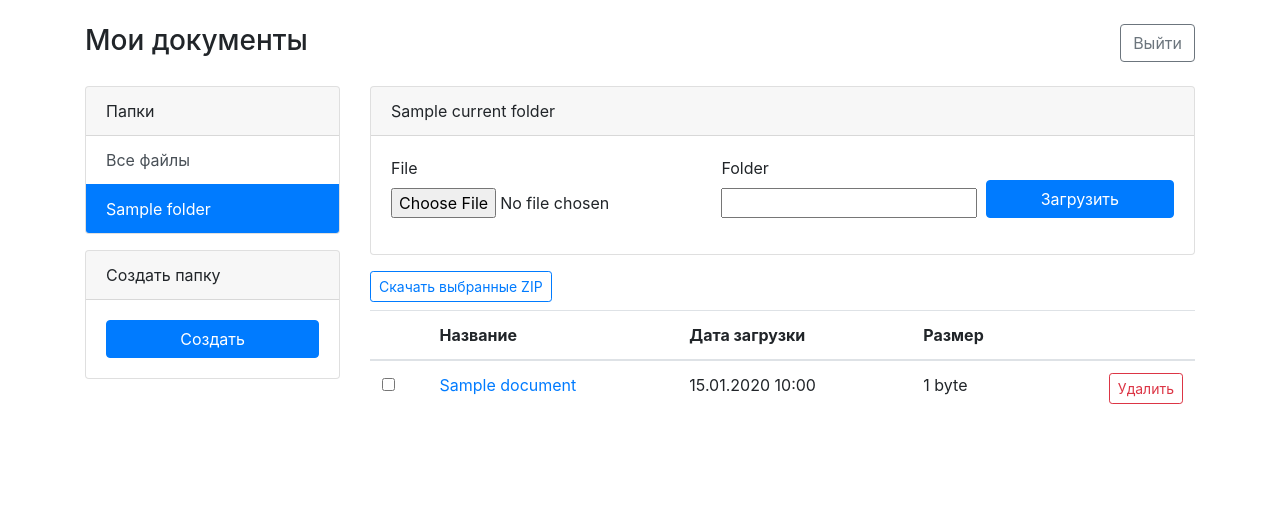
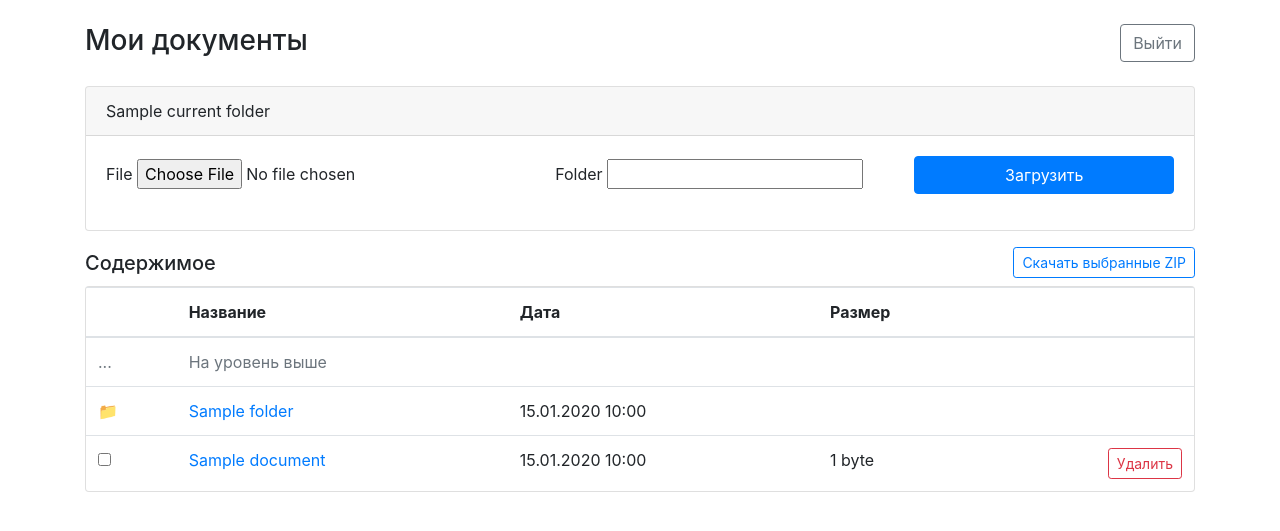
Before and after one commit to golovin12/template_project, a Django app: template documents/templates/documents/index.html in a window 1280 px wide. Shown: the top 531 px of the page. Run offline with Django 5.2, Linux system fonts and the light colour scheme; the template is opened without the code that fills it: most values are stand-ins (such as "Sample title", 1, 10 or a date in 2020); form fields are guessed from the names that the template uses; parts of the project's set-up code (start-up, migrations or seed data) failed here and were passed over; some libraries are stand-ins or nearby versions.

Commit message:
async documents

```diff
--- a/documents/templates/documents/index.html
+++ b/documents/templates/documents/index.html
@@ -26,60 +26,12 @@
         </form>
     </div>
 
-    <div class="row">
-        <div class="col-md-3">
-            <div class="card mb-3">
-                <div class="card-header">Папки</div>
-                <div class="list-group list-group-flush">
-                    <a href="{% url 'documents:index' %}"
-                       class="list-group-item list-group-item-action {% if not current_folder %}active{% endif %}">
-                        Все файлы
-                    </a>
-
-                    {% for folder in folders %}
-                        <a href="{% url 'documents:index' %}?folder={{ folder.pk }}"
-                           class="list-group-item list-group-item-action {% if current_folder.pk == folder.pk %}active{% endif %}">
-                            {{ folder.name }}
-                        </a>
-                    {% empty %}
-                        <div class="list-group-item text-muted">Папок пока нет</div>
-                    {% endfor %}
-                </div>
-            </div>
-
-            <div class="card">
-                <div class="card-header">Создать папку</div>
-                <div class="card-body">
-                    <form method="post" action="{% url 'documents:folder_create' %}">
-                        {% csrf_token %}
-
-                        {% if folder_form.non_field_errors %}
-                            <div class="text-danger mb-2">{{ folder_form.non_field_errors }}</div>
-                        {% endif %}
-
-                        {% for field in folder_form %}
-                            <div class="form-group">
-                                {{ field.label_tag }}
-                                {{ field }}
-                                {% for error in field.errors %}
-                                    <div class="text-danger">{{ error }}</div>
-                                {% endfor %}
-                            </div>
-                        {% endfor %}
-
-                        <button type="submit" class="btn btn-primary btn-block">Создать</button>
-                    </form>
-                </div>
-            </div>
-        </div>
-
-        <div class="col-md-9">
     <div class="card mb-3">
         <div class="card-header">
             {% if current_folder %}
                 {{ current_folder.name }}
             {% else %}
-                        Все файлы
+                Мои файлы
             {% endif %}
         </div>
 
@@ -120,39 +72,80 @@
         </div>
     </div>
 
-            <form id="zip-form" method="post" action="{% url 'documents:files_download' %}">
+    <div class="d-flex justify-content-between align-items-center mb-2">
+        <h5 class="mb-0">Содержимое</h5>
+
+        <form id="zip-form" method="post"
+              action="
+
+                      {% url 'documents:files_download' %}{% if current_folder %}?folder={{ current_folder.pk }}{% endif %}">
             {% csrf_token %}
-                <button type="submit" class="btn btn-outline-primary btn-sm mb-2">
+            <button type="submit" class="btn btn-outline-primary btn-sm">
                 Скачать выбранные ZIP
             </button>
         </form>
+    </div>
 
+    <div class="card mb-3">
         <div class="table-responsive">
-                <table class="table table-hover">
+            <table class="table table-hover mb-0">
                 <thead>
                 <tr>
                     <th></th>
                     <th>Название</th>
-                        <th>Дата загрузки</th>
+                    <th>Дата</th>
                     <th>Размер</th>
                     <th></th>
                 </tr>
                 </thead>
                 <tbody>
+                {% if current_folder %}
+                    <tr>
+                        <td>
+                            <a href="{% url 'documents:index' %}" class="text-secondary"
+                               title="Вернуться в корневую директорию">...</a>
+                        </td>
+                        <td colspan="4">
+                            <a href="{% url 'documents:index' %}" class="text-secondary">
+                                На уровень выше
+                            </a>
+                        </td>
+                    </tr>
+                {% endif %}
+
+                {% for folder in folders %}
+                    <tr>
+                        <td><span aria-hidden="true">📁</span></td>
+                        <td>
+                            <a href="{% url 'documents:index' %}?folder={{ folder.pk }}">
+                                {{ folder.name }}
+                            </a>
+                        </td>
+                        <td>{{ folder.created_at|date:"d.m.Y H:i" }}</td>
+                        <td></td>
+                        <td></td>
+                    </tr>
+                {% endfor %}
+
                 {% for document in files %}
                     <tr>
                         <td>
                             <input type="checkbox" name="files" value="{{ document.pk }}" form="zip-form">
                         </td>
                         <td>
-                                <a href="{% url 'documents:file_download' document.pk %}">
+                            <a href="
+
+                                    {% url 'documents:file_download' document.pk %}{% if current_folder %}?folder={{ current_folder.pk }}{% endif %}">
                                 {{ document.original_name }}
                             </a>
                         </td>
                         <td>{{ document.created_at|date:"d.m.Y H:i" }}</td>
                         <td>{{ document.size|filesizeformat }}</td>
                         <td class="text-right">
-                                <form method="post" action="{% url 'documents:file_delete' document.pk %}">
+                            <form method="post"
+                                  action="
+
+                                          {% url 'documents:file_delete' document.pk %}{% if current_folder %}?folder={{ current_folder.pk }}{% endif %}">
                                 {% csrf_token %}
                                 <button type="submit" class="btn btn-outline-danger btn-sm"
                                         onclick="return confirm('Удалить файл?')">
```
Also changed, not shown: other parts of documents/templates/documents/index.html (+32 -4 lines), documents/views.py (+38 -37 lines). Lines whose indentation alone changed are shown as unchanged.
